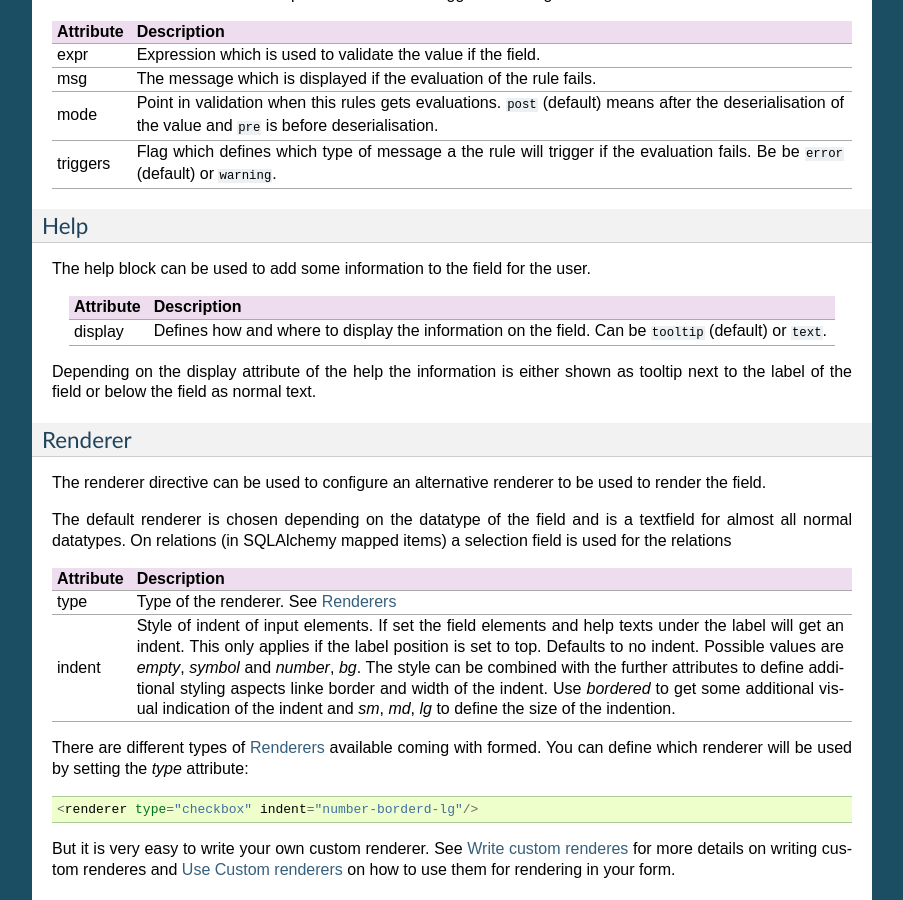
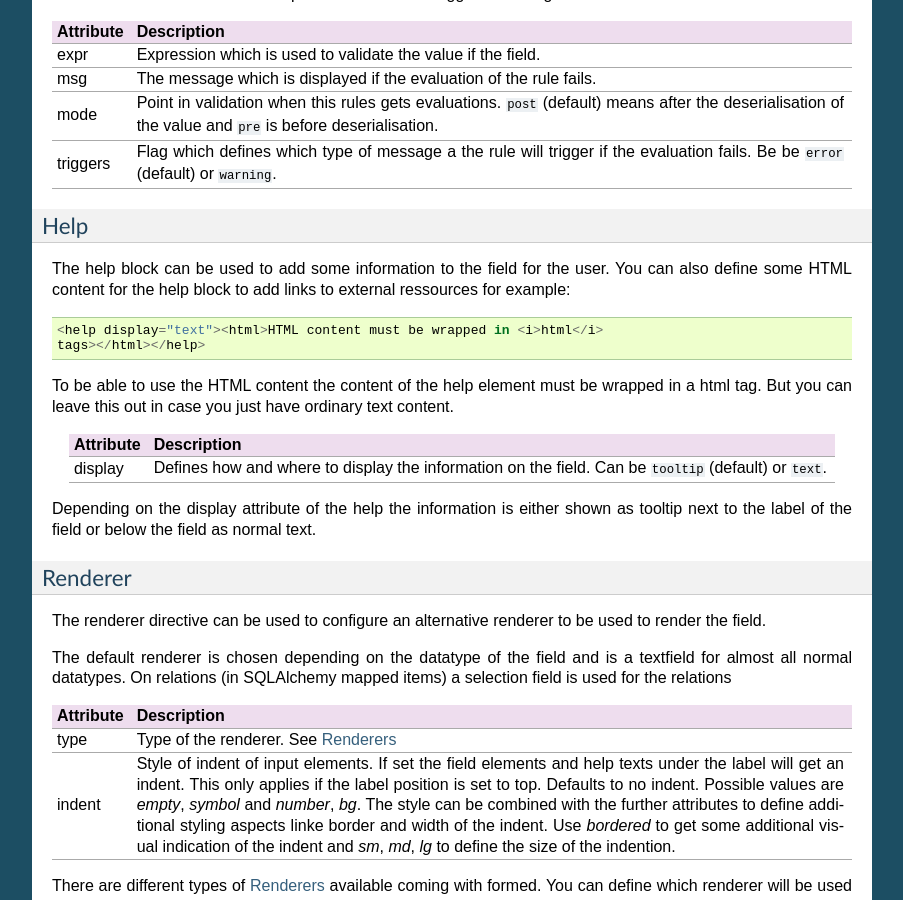
Before and after one commit to ringo-framework/formbar, a Sphinx documentation site: the page built from docs/source/config.rst, in a window 1280 px wide and 900 px high, scrolled down 2966 px. Shown: the whole window, without its empty margins (198-1101 px from the left). Built offline with Sphinx 7.4.7, drawn with Linux system fonts in a browser that asks for light colours; formulas are drawn with MathJax 3.

Commit message:
Added doc and changenotes for html support in help

```diff
--- a/CHANGES.txt
+++ b/CHANGES.txt
@@ -4,6 +4,7 @@ Next
   renders a Save and continue submit button. An application can exime the
   request if the user has clicked this button to set active the next page on
   rendering.
+- Add support for HTML code in help blocks.
 
 0.20.3
 ======
--- a/docs/source/config.rst
+++ b/docs/source/config.rst
@@ -176,6 +176,15 @@ triggers    Flag which defines which type of message a the rule will trigger if
 Help
 ----
 The help block can be used to add some information to the field for the user.
+You can also define some HTML content for the help block to add links to
+external ressources for example::
+
+  <help display="text"><html>HTML content must be wrapped in <i>html</i>
+  tags></html></help>
+
+To be able to use the HTML content the content of the help element must
+be wrapped in a html tag. But you can leave this out in case you just
+have ordinary text content.
 
 =========   ===========
 Attribute   Description
```
